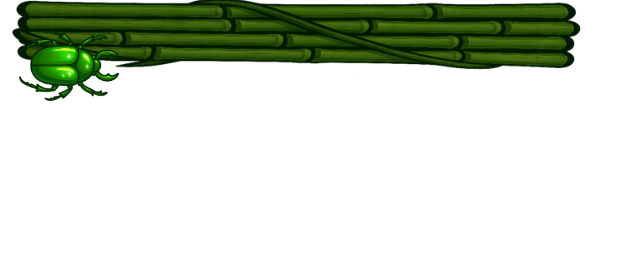
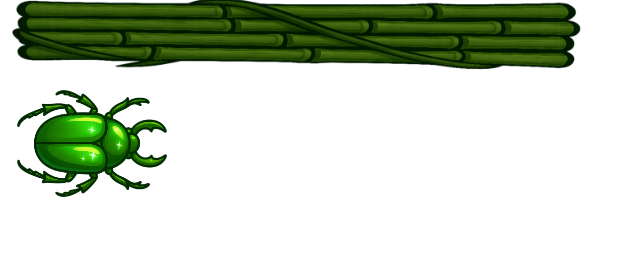
Before and after one commit to meolk/widget-jungle, a plain HTML site: page jungle_donation_widget.html in a window 1280 px wide. Shown: the whole page, without its empty margins (0-640 px from the left). Drawn offline with Linux system fonts and the light colour scheme.

Commit message:
Update jungle_donation_widget.html

```diff
--- a/jungle_donation_widget.html
+++ b/jungle_donation_widget.html
@@ -23,10 +23,10 @@
             transform: translateY(-50%);
         }
         #beetle {
-            width: 100px;
+            width: 150px;
             height: auto;
             position: absolute;
-            top: 30px;
+            top: 90px;
             left: 0;
             transition: left 0.4s ease-out;
         }
```
